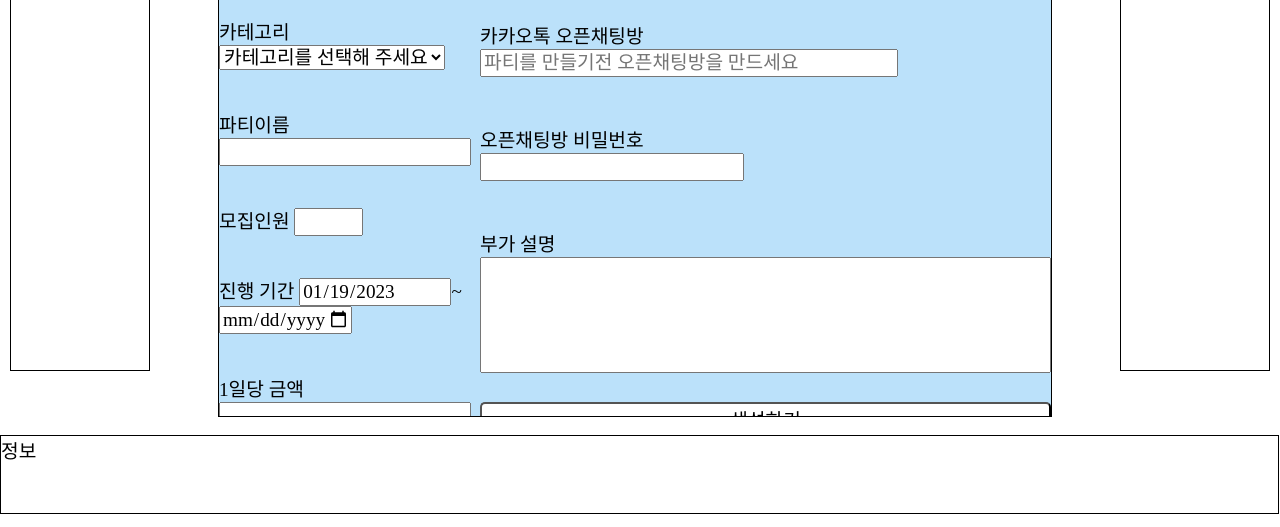
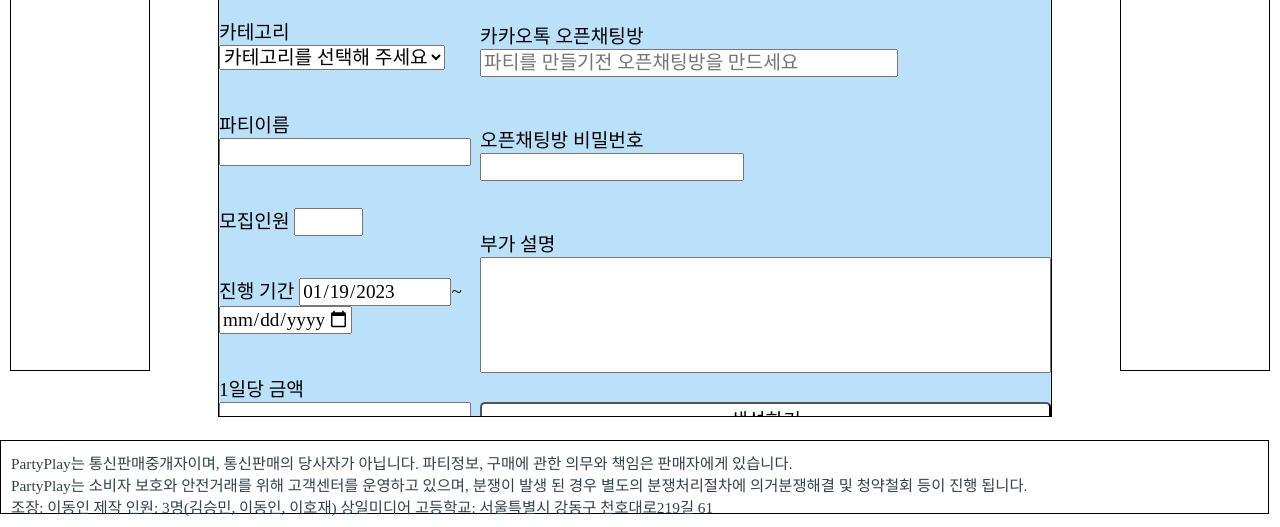
Before and after one commit to Ldi569321/old_party_Play, a website: page html/createPartyForm.html in a window 1280 px wide. Shown: the part 286-813 px from the top of the page. Drawn offline with Linux system fonts and the light colour scheme; a web font is replaced by a local one.

Commit message:
2023/01/19 10:20

```diff
--- a/html/createPartyForm.html
+++ b/html/createPartyForm.html
@@ -108,7 +108,11 @@
         </aside>
     </div>
     <footer> <!-- 정보칸 -->
-        <div class="information">정보</div>
+        <div class="information">
+            <div>PartyPlay는 통신판매중개자이며, 통신판매의 당사자가 아닙니다. 파티정보, 구매에 관한 의무와 책임은 판매자에게 있습니다.</div>
+            <div>PartyPlay는 소비자 보호와 안전거래를 위해 고객센터를 운영하고 있으며, 분쟁이 발생 된 경우 별도의 분쟁처리절차에 의거분쟁해결 및 청약철회 등이 진행 됩니다.</div>
+            <div>조장: 이동인 제작 인원: 3명(김승민, 이동인, 이호재) 상일미디어 고등학교: 서울특별시 강동구 천호대로219길 61</div>
+        </div>
     </footer>
 </body>
 <script src="/js/app.js"></script>
--- a/html/css/defaultPC.css
+++ b/html/css/defaultPC.css
@@ -11,6 +11,7 @@
 
 body {
     margin: 0;
+    padding: 0;
 }
 
 /* 헤드부분 */
@@ -139,10 +140,17 @@ main {
 /* 정보 부분 */
 footer {
     border: 1px solid black;
-    height: 9.6vh;
-    width: 99.8vw;
+    height: 9vh;
+    width: 99vw;
     position: absolute;
     bottom: 0%;
+    margin: 0;
+}
+
+.information {
+    padding: 10px;
+    font-size: 0.8em;
+    color: #30424d;
 }
 
 
```
Also changed, not shown: html/mainForm.html (+4 -1 lines), html/partyJoinForm.html (+4 -1 lines), html/partyManageForm.html (+4 -1 lines), html/registerForm.html (+4 -1 lines), html/supportForm.html (+4 -7 lines).
